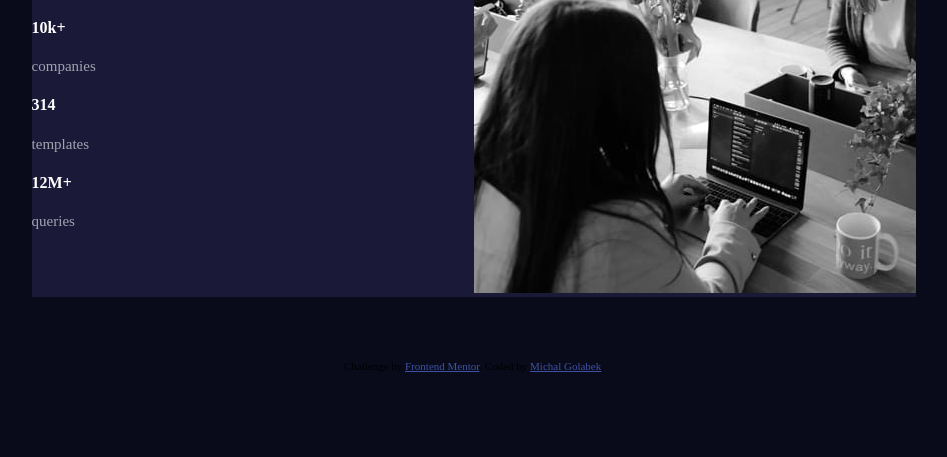
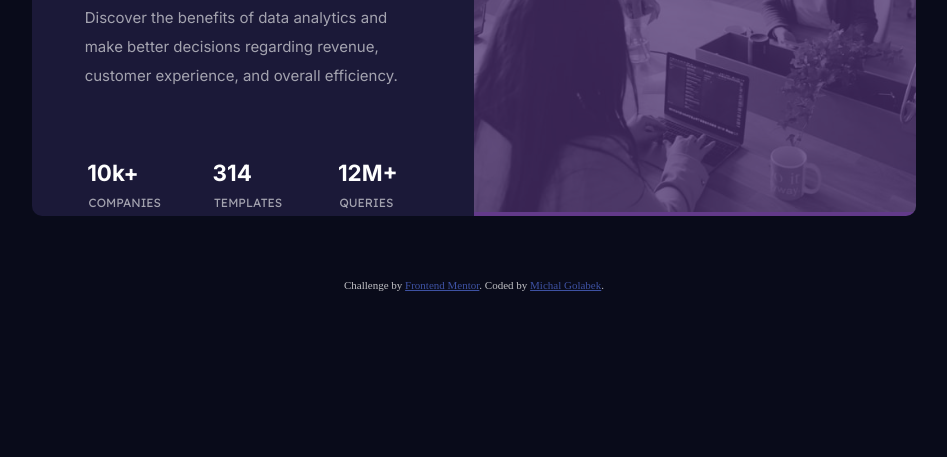
Before and after one commit to 2578344/Frontend-Mentor-Solutions, a plain HTML site: page 5.Stats-Preview-Card-Component/stats-preview-card-component-main/index.html in a window 1280 px wide. Shown: the part 343-800 px from the top of the page, without its empty margins (166-1113 px from the left). Drawn offline with Linux system fonts and the light colour scheme.

Commit message:
added right picture component, google fonts and positioned bottom stats component so now looks according to the design

```diff
--- a/5.Stats-Preview-Card-Component/stats-preview-card-component-main/index.html
+++ b/5.Stats-Preview-Card-Component/stats-preview-card-component-main/index.html
@@ -16,13 +16,14 @@
 
       <p>Discover the benefits of data analytics and make better decisions regarding revenue, customer
       experience, and overall efficiency.</p>
-
-      <span><h4>10k+</h4> <p>companies</p></span>
-      <span><h4>314</h4> <p>templates</p></span>
-      <span><h4>12M+</h4> <p>queries</p></span>
+      <div class="stats-box">
+        <h4>10k+<span><p>COMPANIES</p></span></h4>
+        <h4>314<span><p>TEMPLATES</p></span></h4>
+        <h4>12M+<span><p>QUERIES</p></span></h4>
+      </div>
     </div>
     <div class="box-picture">
-      <img src = "images/image-header-desktop.jpg" alt="image-header"/>
+      <img src="images/image-header-desktop.jpg" alt="picture">
     </div>
   </div>
   <div class="attribution">
--- a/5.Stats-Preview-Card-Component/stats-preview-card-component-main/styles/styles.css
+++ b/5.Stats-Preview-Card-Component/stats-preview-card-component-main/styles/styles.css
@@ -1,3 +1,5 @@
+@import url('https://fonts.googleapis.com/css2?family=Inter:wght@400;700&family=Lexend+Deca&display=swap');
+
 /*
 - Very dark blue (main background): hsl(233, 47%, 7%)
 - Dark desaturated blue (card background): hsl(244, 38%, 16%)
@@ -17,10 +19,15 @@ body {
 p {
     font-size: 15px;
     color: hsla(0, 0%, 100%, 0.75);
+    font-family: 'Inter', sans-serif;
+    font-weight: 400;
+    line-height: 191.8%;
 }
 
 h1 {
     color: hsl(0, 0%, 100%);
+    font-family: 'Inter', sans-serif;
+    font-weight: 700;
 }
 
 .main-container {
@@ -28,8 +35,10 @@ h1 {
     margin: 15%;
     margin-bottom: 5%;
     overflow: hidden;
+    border-radius: 10px;
+}
 
-}
+
 
 h4 {
     color: hsl(0, 0%, 100%);
@@ -40,35 +49,63 @@ h4 {
     width: 50%;
 }
 
+.text-box span{
+    margin-left: 0%;
+    margin-right: 0%;
+}
+
+.text-box * {
+    margin: 12%;
+}
+
 .text-box p {
     color: hsla(0, 0%, 100%, 0.6);
+    margin-top: -6%;
 }
 
 .box-picture {
     float: right;
     width: 50%;
+    height: 1%;
+    background-color: hsl(277, 64%, 61%);
+    opacity: 0.5;
+
+}
+
+.box-picture img {
+    width: 100%;
+    height: 100%;
+    opacity: 0.5;
+}
+
+.stats-box {
+    display: flex;
+    margin-bottom: 0%;
+    margin-top: -4%;
+    margin-right: 32%;
+    margin-left: 5%;
+}
+
+.stats-box * {
+    width: 21%;
+    display: block;
+    margin-bottom: 0%;
+}
+
+.stats-box h4 {
+    font-family: 'Inter', sans-serif;
+    font-weight: 700;
+    font-size: 140%;
+}
+
+.stats-box h4 p{
+    font-family: 'Lexend Deca', sans-serif;
+    font-weight: 400;
+    font-size: 53%;
 }
 
 
 
 
-
-
-
-
-
-
-
-
-
-
-
-
-
-
-
-
-
-
-.attribution { font-size: 11px; text-align: center; }
+.attribution { font-size: 11px; text-align: center; color: hsla(0, 0%, 100%, 0.75); }
 .attribution a { color: hsl(228, 45%, 44%); }
```
